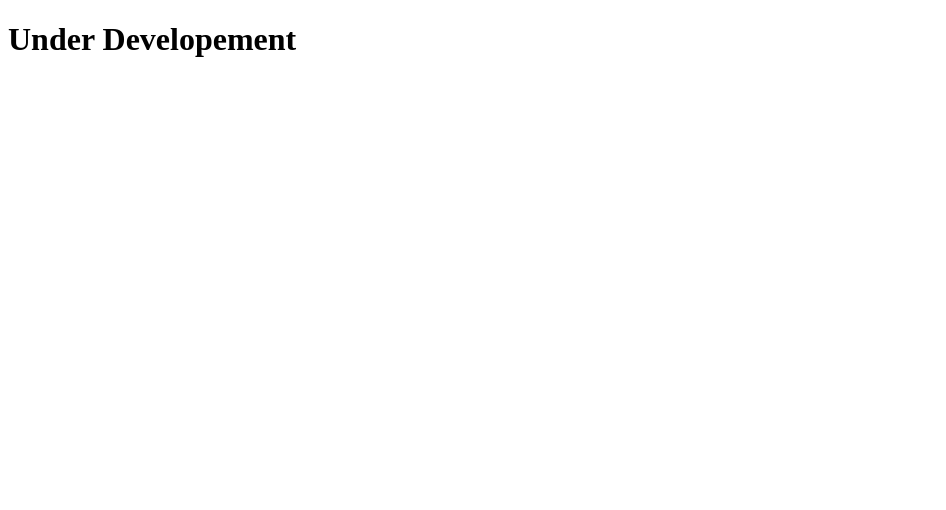
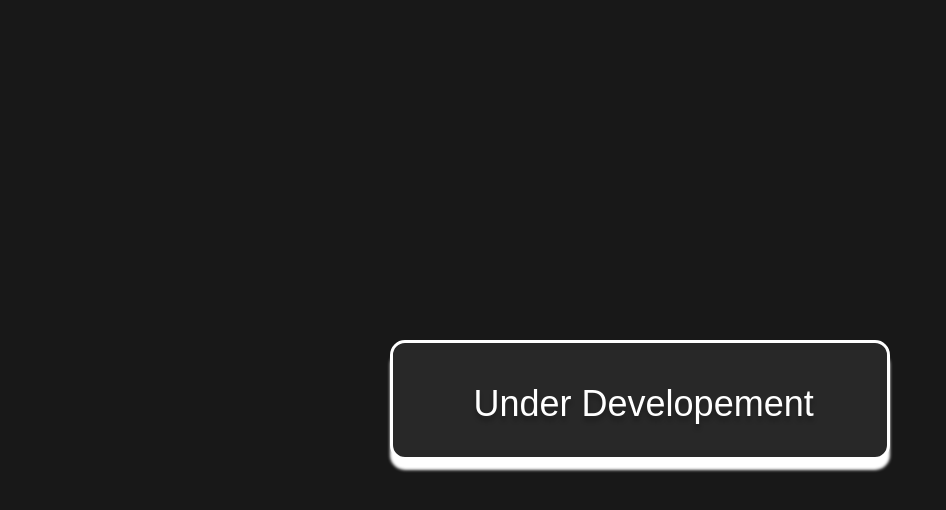
Before and after one commit to LuanderFarias/LuanderFarias.github.io, a plain HTML site: page index.html in a window 1280 px wide. Shown: the whole page, without its empty margins (0-946 px from the left). Drawn offline with Linux system fonts and the light colour scheme.

Commit message:
under developement

```diff
--- a/index.html
+++ b/index.html
@@ -2,7 +2,7 @@
 <head>
   <title>LuanderFarias</title>
   <meta charset="UTF-8">
-  <link rel="stylesheet" src="/sources/styles.css">
+  <link rel="stylesheet" href="/sources/styles.css">
 </head>
 <body>
   <div class="first">
```
